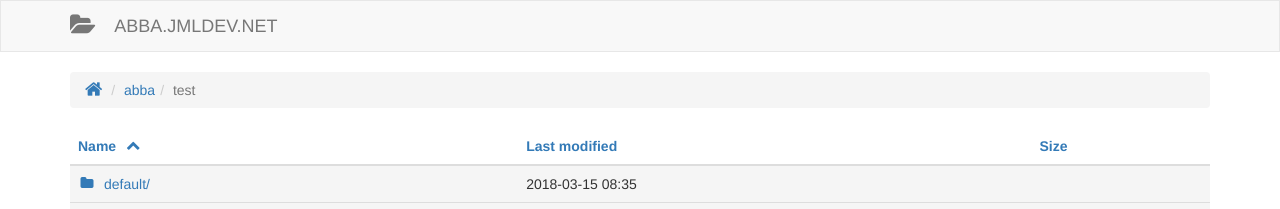
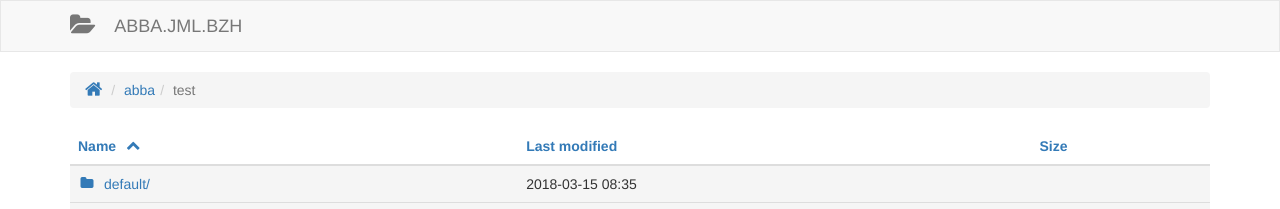
Before and after one commit to jmlemetayer/abba, a Jekyll site: the page built from test/index.html, in a window 1280 px wide. Shown: the top 209 px of the page. Built offline with Jekyll 4.4.1, drawn with Linux system fonts in a browser that asks for light colours; some web fonts are replaced.

Commit message:
Update url, fixes #14

```diff
--- a/CNAME
+++ b/CNAME
@@ -1 +1 @@
-abba.jmldev.net
+abba.jml.bzh
--- a/_config.yml
+++ b/_config.yml
@@ -8,7 +8,7 @@ defaults:
             assets: /dist
             css: default
             js: script
-            title: abba.jmldev.net
+            title: abba.jml.bzh
 sass:
     sass_dir: _scss
     style: compressed
```
Also changed, not shown: README.md.
